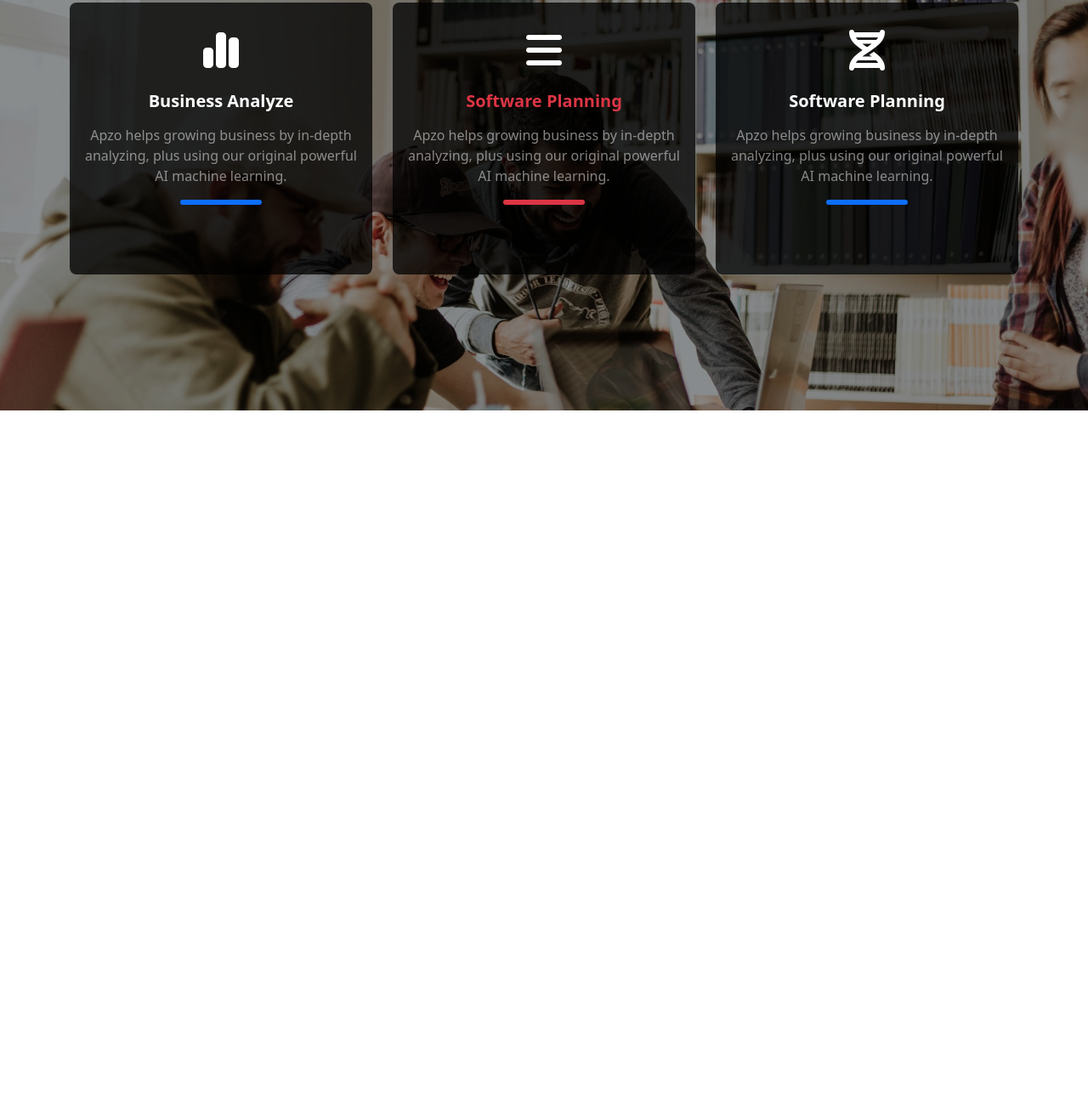
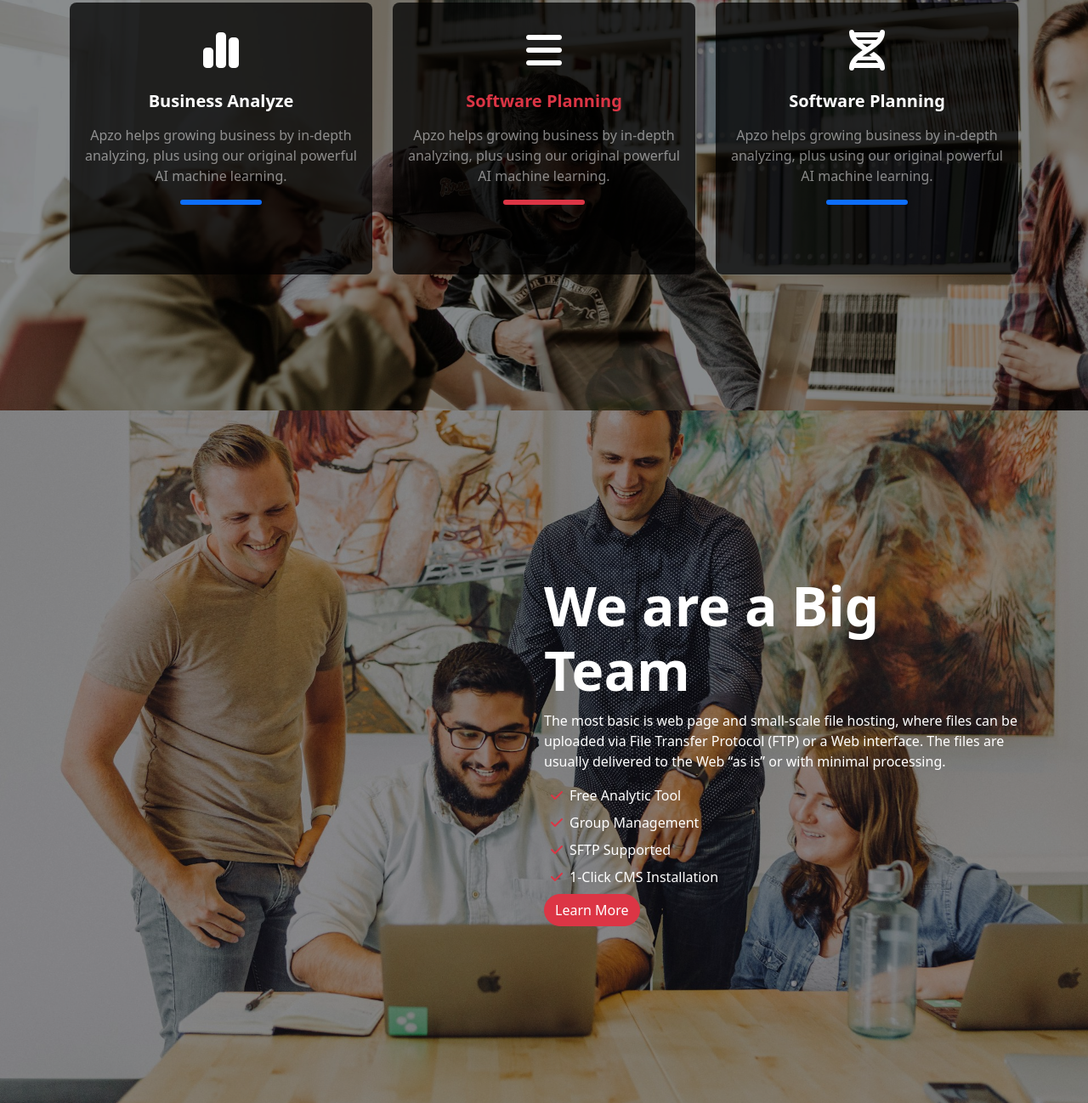
Before and after one commit to ParvinAlasgar/Apzo-LandingPage, a plain HTML site: page public/index.html in a window 1280 px wide. Shown: the part 1063-2361 px from the top of the page at 85% size. Before the commit the page ends 1546 px from the top, so only its background shows below. Drawn offline with Linux system fonts and the light colour scheme.

Commit message:
add: added about section.

```diff
--- a/public/index.html
+++ b/public/index.html
@@ -47,7 +47,9 @@
                   >
                 </li>
                 <li>
-                  <a class="text-decoration-none text-white" href="#">About</a>
+                  <a class="text-decoration-none text-white" href="#about"
+                    >About</a
+                  >
                 </li>
                 <li>
                   <a class="text-decoration-none text-white" href="#">Works</a>
@@ -125,6 +127,47 @@
           </div>
         </div>
       </section>
+      <!-- About -->
+      <section id="about">
+        <div class="container d-flex justify-content-end">
+          <div class="content w-50">
+            <h2 class="text-white fw-bold">We are a Big Team</h2>
+            <p class="text-white">
+              The most basic is web page and small-scale file hosting, where
+              files can be uploaded via File Transfer Protocol (FTP) or a Web
+              interface. The files are usually delivered to the Web “as is” or
+              with minimal processing.
+            </p>
+            <ul class="list-unstyled">
+              <li class="mb-2">
+                <a class="text-decoration-none text-white" href="#"
+                  ><i class="fa-solid fa-check text-danger mx-2"></i>Free
+                  Analytic Tool</a
+                >
+              </li>
+              <li class="mb-2">
+                <a class="text-decoration-none text-white" href="#"
+                  ><i class="fa-solid fa-check text-danger mx-2"></i>Group
+                  Management</a
+                >
+              </li>
+              <li class="mb-2">
+                <a class="text-decoration-none text-white" href="#"
+                  ><i class="fa-solid fa-check text-danger mx-2"></i>SFTP
+                  Supported</a
+                >
+              </li>
+              <li class="mb-2">
+                <a class="text-decoration-none text-white" href="#"
+                  ><i class="fa-solid fa-check text-danger mx-2"></i>1-Click CMS
+                  Installation</a
+                >
+              </li>
+              <a class="btn btn-danger" href="#">Learn More</a>
+            </ul>
+          </div>
+        </div>
+      </section>
     </main>
   </body>
 </html>
--- a/src/assets/sass/_main.scss
+++ b/src/assets/sass/_main.scss
@@ -70,4 +70,30 @@ html {
       }
     }
   }
+  // about
+  #about {
+    background-image: url(../images/jud-mackrill-Of_m3hMsoAA-unsplash.jpg);
+    @extend %bck_img;
+    padding: 12rem 0;
+    position: relative;
+    z-index: 1;
+    .content {
+      h2 {
+        font-size: 4rem;
+      }
+      a {
+        border-radius: 2rem;
+      }
+    }
+    &::after {
+      content: "";
+      position: absolute;
+      background-color: #000;
+      width: 100%;
+      height: 100%;
+      top: 0;
+      opacity: 0.4;
+      z-index: -1;
+    }
+  }
 }
--- a/src/assets/sass/_responsive.scss
+++ b/src/assets/sass/_responsive.scss
@@ -15,6 +15,11 @@
     #services {
       .line {
         margin-bottom: 5rem !important;
+      }
+    }
+    #about {
+      h2 {
+        font-size: 3rem !important;
       }
     }
   }
@@ -39,6 +44,16 @@
       }
     }
   }
+  #main {
+    #about {
+      .content {
+        width: 100% !important;
+        h2 {
+          font-size: 2rem !important;
+        }
+      }
+    }
+  }
 }
 
 // Small devices  (tablets, 576px and down)
@@ -59,6 +74,11 @@
     #services {
       .wrapper {
         height: 19rem !important;
+      }
+    }
+    #about {
+      h2 {
+        font-size: 2rem !important;
       }
     }
   }
```
Also changed, not shown: src/assets/sass/style.css, 1 other file.
